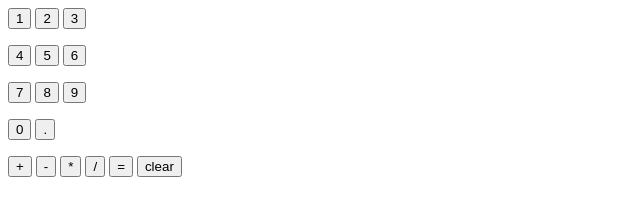
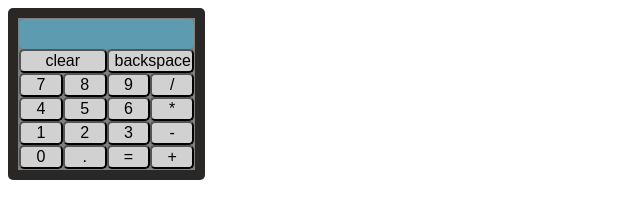
Before and after one commit to imhereforfuniguess/calculator-project, a plain HTML site: page index.html in a window 1280 px wide. Shown: the whole page, without its empty margins (0-640 px from the left). Drawn offline with Linux system fonts and the light colour scheme.

Commit message:
Add simple UI and multiple action behavior

```diff
--- a/index.html
+++ b/index.html
@@ -6,31 +6,42 @@
     <meta name="viewport" content="width=device-width, initial-scale=1.0">
     <title>Document</title>
     <script src="script.js" defer></script>
+    <link rel="stylesheet" href="style.css">
 </head>
 <body>
-    <button class="numpad">1</button>
-    <button class="numpad">2</button>
-    <button class="numpad">3</button>
-    <p></p>
-    <button class="numpad">4</button>
-    <button class="numpad">5</button>
-    <button class="numpad">6</button>
-    <p></p>
-    <button class="numpad">7</button>
-    <button class="numpad">8</button>
-    <button class="numpad">9</button>
-    <p></p>
-    <button class="numpad">0</button>
-    <button class="numpad">.</button>
+    <div class="calculatorBody">
+        <div class="display"></div>
+        <div class="buttonBody">
+            <div class="buttonRow4">
+                <button class="clear">clear</button>
+                <button class="backspace">backspace</button>
+            </div>
+            <div class="buttonRow3">
+                <button class="numpad">7</button>
+                <button class="numpad">8</button>
+                <button class="numpad">9</button>
+                <button class="action">/</button>
+            </div>
+            <div class="buttonRow2">
+                <button class="numpad">4</button>
+                <button class="numpad">5</button>
+                <button class="numpad">6</button>
+                <button class="action">*</button>
+            </div>
+            <div class="buttonRow1">
+                <button class="numpad">1</button>
+                <button class="numpad">2</button>
+                <button class="numpad">3</button>
+                <button class="action">-</button>
+            </div>
+            <div class="buttonRow0">
+                <button class="numpad">0</button>
+                <button class="numpad">.</button>
+                <button class="equals">=</button>
+                <button class="action">+</button>
+            </div>
 
-
-    <p></p>
-    <button class="action">+</button>
-    <button class="action">-</button>
-    <button class="action">*</button>
-    <button class="action">/</button>
-    <button class="equals">=</button>
-    <button class="clear">clear</button>
-    <div class="display"></div>
+        </div>
+    </div>
 </body>
 </html>
--- a/script.js
+++ b/script.js
@@ -1,8 +1,11 @@
 let numAccumulator = ""
 let actionSetter = ""
 let secondActionFlag = 0
+let pressEqualsFlag = 0
 let result = 0
 let actionSetterPrevious = ""
+let dotCatcher
+let dotCatcherPrevious
 
 
 //operate (actionSetter,num1,num2);
@@ -36,35 +39,37 @@ const numberDisplay = document.querySelector('.display')
 const clearButton = document.querySelector('.clear')
 const equalsButton = document.querySelector('.equals')
 const actionButton = document.querySelectorAll('.action')
+const backspaceButton = document.querySelectorAll('.backspace')
 const numpad = document.querySelectorAll('.numpad')
 
 
 equalsButton.addEventListener("click", ()=>{
-
     // Only write = and result if = is pressed
     numberDisplay.textContent = numberDisplay.textContent + equalsButton.textContent
     pressEquals()
-    numberDisplay.textContent = numberDisplay.textContent + result
-
-    secondActionFlag = 0
-
+    numberDisplay.textContent = result
+    pressEqualsFlag = 1
 });
 
+
 function pressEquals(){
+    console.log(`Before pressEquals end result is:${result}, numAccumulator:${numAccumulator}`)
     console.log(actionSetter)
     //console.log(`Before pressEquals result is:${result}, numAccumulator:${numAccumulator}`)
     result = operate (actionSetter, result, parseFloat(numAccumulator))
     result = Math.floor(result * 10) / 10
     numAccumulator = ''
-    //console.log(`After pressEquals end result is:${result}, numAccumulator:${numAccumulator}`)
+    console.log(`After pressEquals end result is:${result}, numAccumulator:${numAccumulator}`)
+
 }
 
 actionButton.forEach(item =>
     item.addEventListener("click", () => {
+        dotCatcher = 0
 
         // switch based on action button pressed
         actionSetterPrevious = actionSetter
-        console.log (`Before switch actionSetterPrevious:${actionSetterPrevious} actionSetter:${actionSetter}`)
+        // console.log (`Before switch actionSetterPrevious:${actionSetterPrevious} actionSetter:${actionSetter}`)
         switch (item.textContent){
             case '+':
                 actionSetter = "add"
@@ -80,11 +85,15 @@ actionButton.forEach(item =>
                 actionSetter = "div"
                 break
         }
-        console.log (`After switch actionSetterPrevious:${actionSetterPrevious} actionSetter:${actionSetter}`)
+        // console.log (`After switch actionSetterPrevious:${actionSetterPrevious} actionSetter:${actionSetter}`)
+        console.log(`After actionButton end result is:${result}, numAccumulator:${numAccumulator}`)
 
+        // If after 1 action equals is pressed
+        if (pressEqualsFlag == 1){
 
+        }
         // Second time leave result as is
-        if (secondActionFlag == 1){
+        else if(secondActionFlag == 1){
             temp = actionSetter
             actionSetter = actionSetterPrevious
             pressEquals()
@@ -94,7 +103,7 @@ actionButton.forEach(item =>
             result = parseFloat(numAccumulator);
         }
 
-        numberDisplay.textContent = numberDisplay.textContent + item.textContent
+        numberDisplay.textContent = item.textContent
         numAccumulator = ""
         secondActionFlag = 1
         //console.log(`After actionButton end result is:${result}, numAccumulator:${numAccumulator} actionSetter:${actionSetter}`)
@@ -104,13 +113,23 @@ actionButton.forEach(item =>
 
 
 numpad.forEach(item =>
-    item.addEventListener('click', event => {
-        numAccumulator = numAccumulator + item.textContent
+    item.addEventListener('click', reactToNumpad))
+
+function reactToNumpad(){
+    // If . is used more than once do nothing
+    if (dotCatcher == 1 && this.textContent == '.'){
+    }
+
+    // Else if . is used update dotCatcher
+    else {
+        this.textContent == '.' ? dotCatcher = 1 : 0
+        numAccumulator = numAccumulator + this.textContent
         // console.log(numAccumulator)
-        numberDisplay.textContent = numberDisplay.textContent + item.textContent
-        //console.log(`After numpad: result is:${result}, numAccumulator:${numAccumulator}`)
-    })
-)
+        numberDisplay.textContent = numberDisplay.textContent + this.textContent
+        console.log(`After numpad: result is:${result}, numAccumulator:${numAccumulator}`)
+    }
+}
+
 
 clearButton.addEventListener('click', event => {
     numberDisplay.textContent = ""
@@ -119,6 +138,10 @@ clearButton.addEventListener('click', event => {
 })
 
 
-// Function button pressed ->
-// 1) Accumulator put in memory as int and set to 0
-// 2)
+numpad.forEach(item =>
+    window.addEventListener("keydown", (e) =>{
+        if (item.textContent == e.key){
+            console.log(e.key)
+        }
+    })
+)
--- a/style.css
+++ b/style.css
@@ -0,0 +1,49 @@
+button{
+    background-color: rgba(246, 246, 246, 0.687);
+    color: black;
+    border-radius: 5px;
+    width: 50px;
+    flex: auto;
+    font-size: 1rem;
+}
+
+div{
+    font-size: 20px;
+}
+
+
+.calculatorBody{
+    display: flex;
+    flex-direction: column;
+    width: 175px;
+    border: 10px;
+    background-color: grey;
+    border-color: rgba(26, 23, 23, 0.847);
+    border-style: solid;
+    border-radius: 5px;
+    padding: 1px;
+}
+
+.displayBody,
+.buttonBody{
+    flex: auto;
+}
+
+
+
+.display{
+    height: 30px;
+    width: 175px;
+    border-radius: 5px;
+    font-size: 25px;
+    background-color: rgba(59, 182, 223, 0.501);
+    text-align: right;
+}
+
+.buttonRow0,
+.buttonRow1,
+.buttonRow2,
+.buttonRow3,
+.buttonRow4{
+    display: flex;
+}
```
